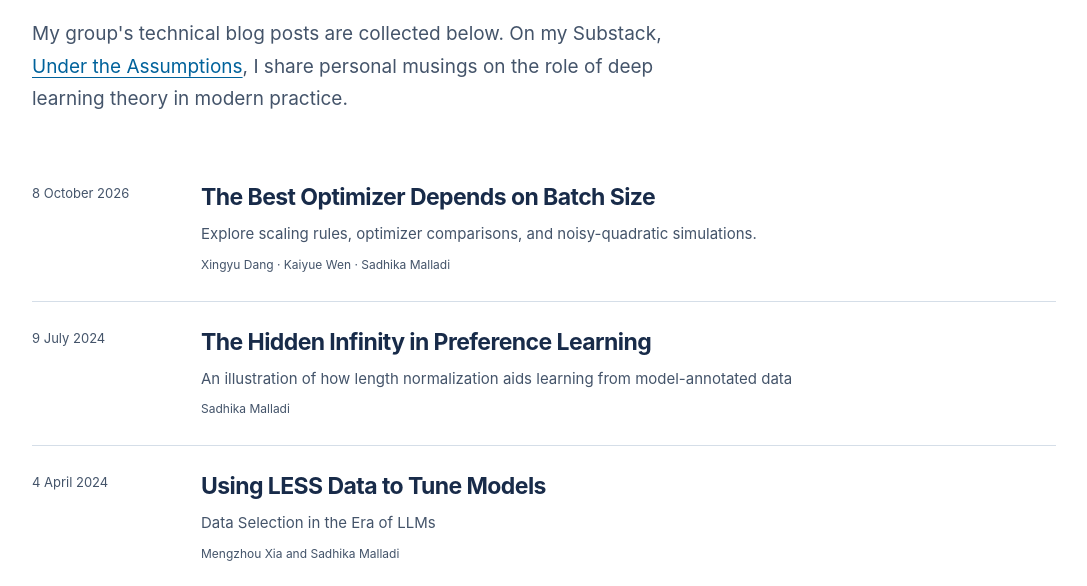
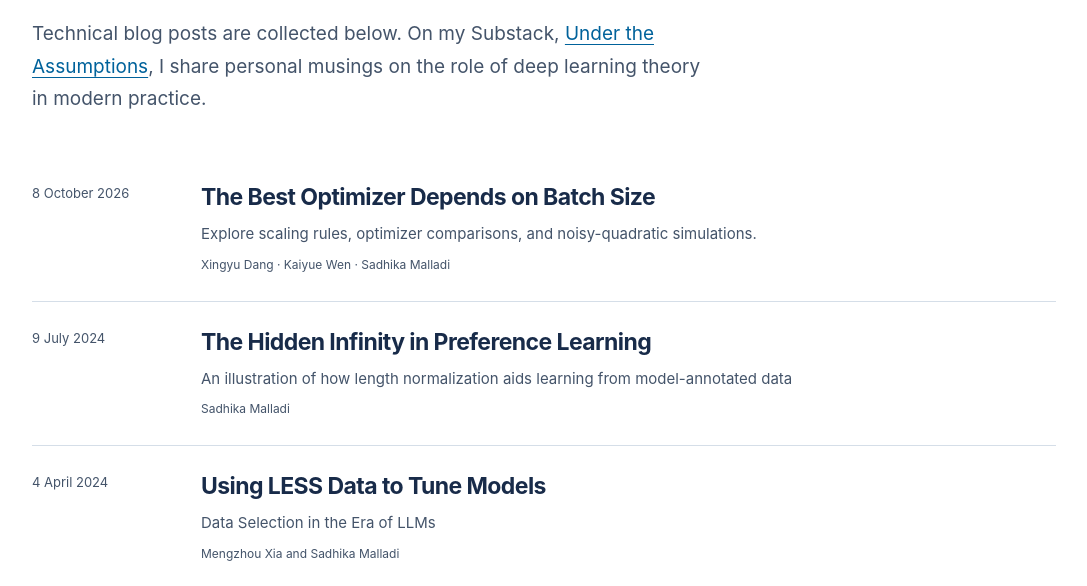
Before and after one commit to sadhikamalladi/sadhikamalladi.github.io, a website: page blog/index.html in a window 1280 px wide. Shown: the part 214-800 px from the top of the page, without its empty margins (96-1183 px from the left). Drawn offline with Linux system fonts and the light colour scheme.

Commit message:
Simplify writing page introduction

```diff
--- a/blog/index.html
+++ b/blog/index.html
@@ -35,7 +35,7 @@
       <header class="page-heading">
         <h1>Writing</h1>
         <p class="deck">
-          My group's technical blog posts are collected below. On my Substack,
+          Technical blog posts are collected below. On my Substack,
           <a href="https://undertheassumptions.substack.com/"
             >Under the Assumptions</a
           >, I share personal musings on the role of deep learning theory in
```
